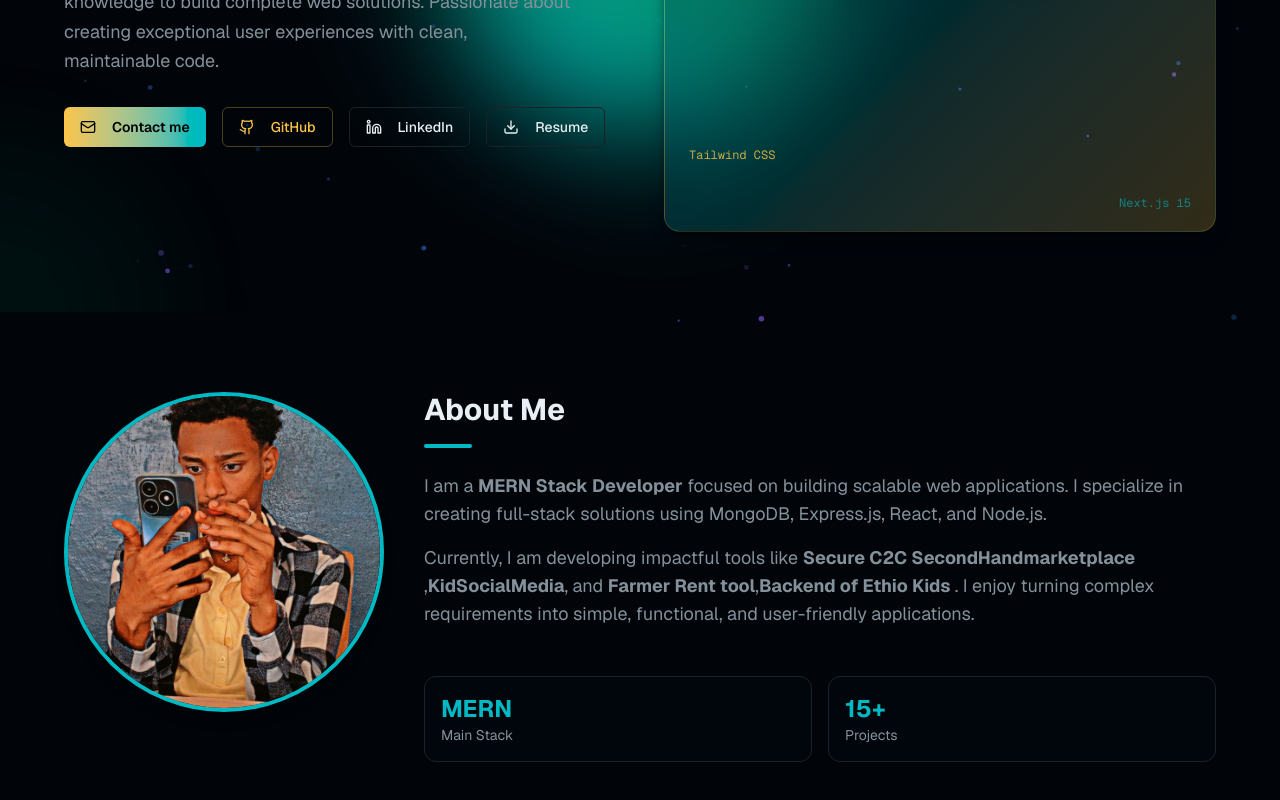
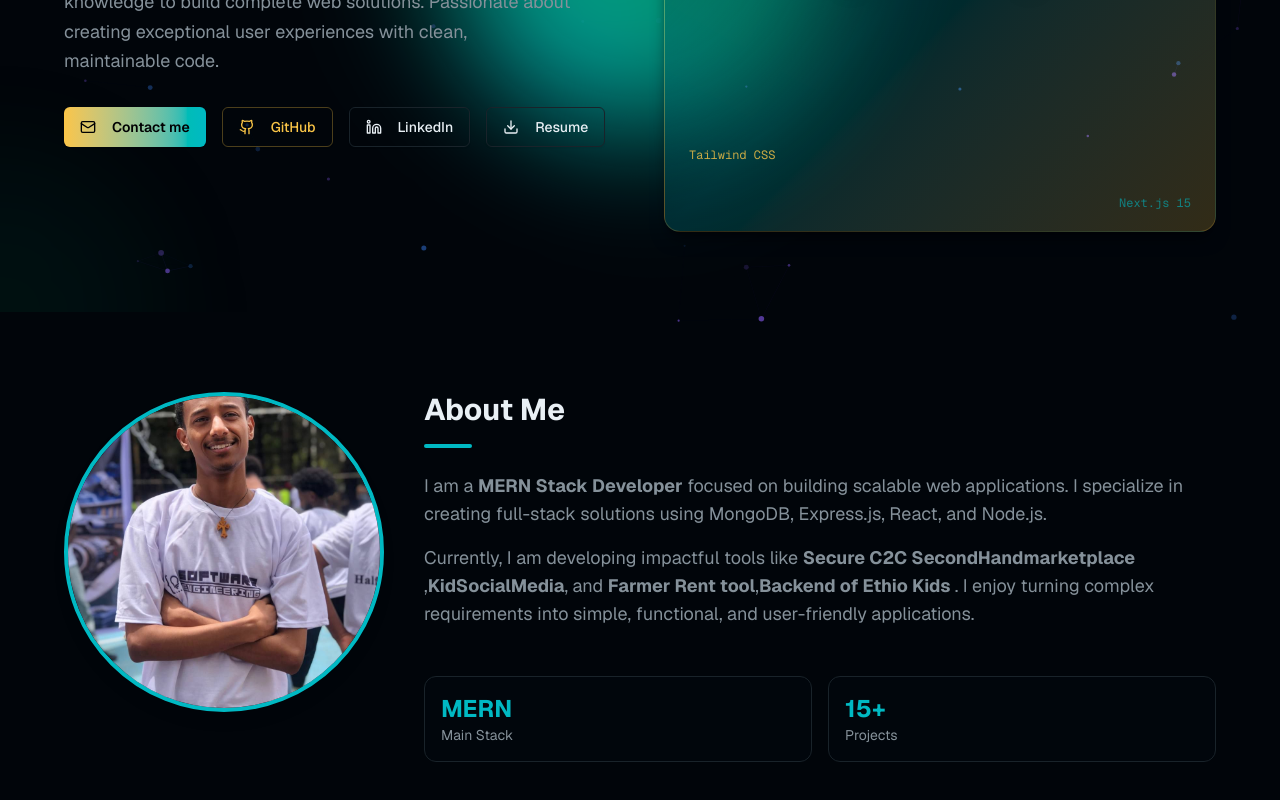
Before and after one commit to minyamir/portfolio-website, a Next.js app: page / in a window 1280 px wide. Shown: the part 448-1248 px from the top of the page. Built offline with nearby package versions, Linux system fonts and the light colour scheme.

Commit message:
Update image source from 'mini.jpg' to 'mine.jpg'
Signed-off-by: Minyamir Kelemu Adgeh <minyamirkelemu12@gmail.com>

```diff
--- a/components/about.tsx
+++ b/components/about.tsx
@@ -23,7 +23,7 @@ export function About() {
             }`}
           >
             <img
-              src="/mini.jpg"
+              src="/mine.jpg"
               alt="Profile"
               className="w-full h-full object-cover"
             />
```
